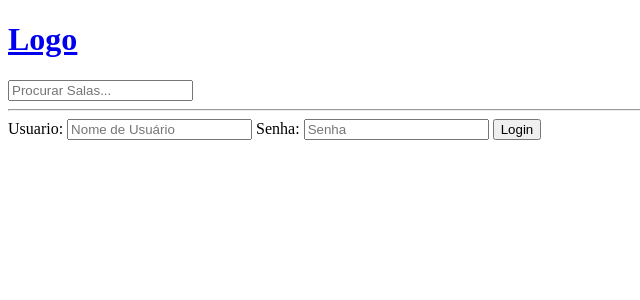
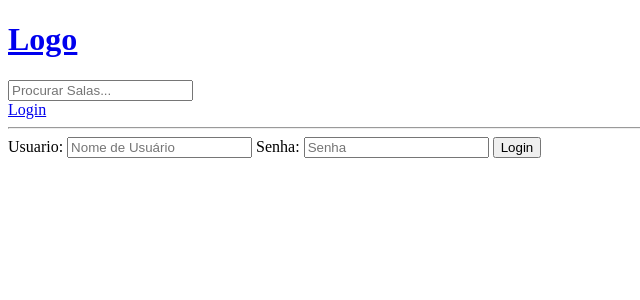
Before and after one commit to dimasabreu/Site-Django, a Django app: template base/templates/base/login_register.html in a window 1280 px wide. Shown: the top 300 px of the page, without its empty margins (0-640 px from the left). Run offline with Django 4.2, Linux system fonts and the light colour scheme; the template is opened without the code that fills it, so the values that code supplies are empty.

Commit message:
login e logout

```diff
--- a/templates/navbar.html
+++ b/templates/navbar.html
@@ -7,4 +7,14 @@
 
 </form>
 
+{% if request.user.is_authenticated %}
+
+<a href="{% url 'logout' %}">Logout</a>
+
+{% else %}
+
+<a href="{% url 'login' %}">Login</a>
+
+{% endif %}
+
 <hr>
```
